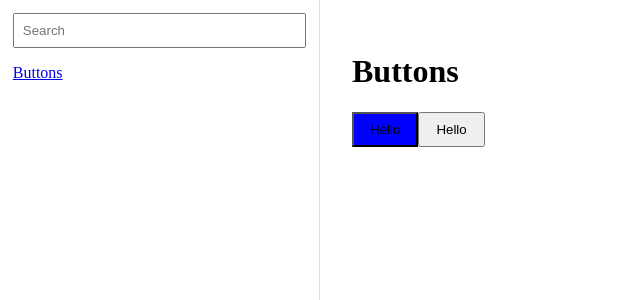
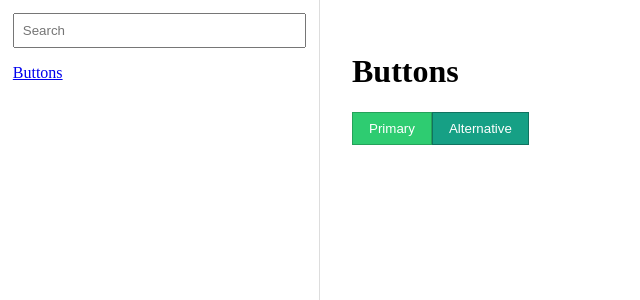
Before and after one commit to angular-studio/ngx-components, an Angular app: page /pages in a window 1280 px wide. Shown: the top 300 px of the page, without its empty margins (0-640 px from the left). Built offline with nearby package versions, Linux system fonts and the light colour scheme.

Commit message:
buttons added

```diff
--- a/src/app/components/button/button/button.component.scss
+++ b/src/app/components/button/button/button.component.scss
@@ -1,16 +1,28 @@
+@import '../../../../theme/_variables';
+
+@mixin button($background: $primary, $color: $text-white) {
+  button {
+    background-color: $background;
+    border: 1px solid darken($background, 10%);
+    color: $color;
+    transition: 0.3s ease background-color;
+    cursor: pointer;
+
+    &:hover {
+      background-color: darken($background, 20%)
+    }
+  }
+}
+
 button {
   display: inline-block;
   padding: .5rem 1rem;
 }
 
 :host(.primary) {
-  button {
-    background: blue;
-  }
+  @include button();
 }
 
 :host(.alt) {
-  button {
-    background: gray;
-  }
+  @include button($alt);
 }
--- a/src/app/pages/components/buttons/buttons/buttons.component.html
+++ b/src/app/pages/components/buttons/buttons/buttons.component.html
@@ -1,9 +1,9 @@
 <div>
   <h1>Buttons</h1>
   <app-button class="primary">
-   <span class="text">Hello</span>
+   <span class="text">Primary</span>
   </app-button>
-  <app-button class="gray">
-    <span class="text">Hello</span>
+  <app-button class="alt">
+    <span class="text">Alternative</span>
    </app-button>
 </div>
--- /dev/null
+++ b/src/theme/_variables.scss
@@ -0,0 +1,13 @@
+$scheme-f1-c1: #2ecc71;
+$scheme-f1-c2: #16a085;
+$scheme-f1-c3: #f1c40f;
+$scheme-f1-c4: #f39c12;
+
+$scheme-f2-c1: #2ecc71;
+$scheme-f2-c2: #27ae60;
+$scheme-f2-c3: #e67e22;
+$scheme-f2-c4: #d35400;
+
+$primary: $scheme-f1-c1;
+$alt: $scheme-f1-c2;
+$text-white: #fff;
```
